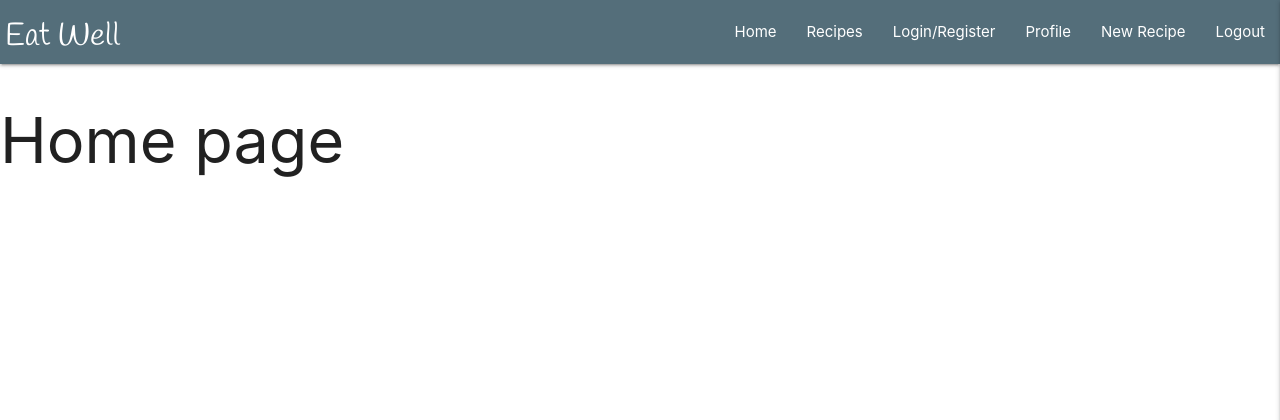
After one commit to Dgoodwin92/eat-well, a Python web app: template templates/home.html in a window 1280 px wide. The commit adds this page. Shown: the top 420 px of the page. Run offline with Jinja, Linux system fonts and the light colour scheme; the template is opened without the code that fills it, so the values that code supplies are empty.

Commit message:
Created add-recipe.html, detail-recipe.html, home.html, login.html and profile.html

```diff
--- a/app.py
+++ b/app.py
@@ -4,6 +4,7 @@ from flask import (
     redirect, request, session, url_for)
 from flask_pymongo import PyMongo
 from bson.objectid import ObjectId
+from werkzeug.security
 if os.path.exists("env.py"):
     import env
 
--- /dev/null
+++ b/templates/add-recipe.html
@@ -0,0 +1,4 @@
+{% extends "base.html" %}
+{% block content %}
+<h1>Add Recipe page</h1>
+{% endblock %}
--- a/templates/base.html
+++ b/templates/base.html
@@ -24,8 +24,8 @@
                 <a href="#!" class="brand-logo">Eat Well</a>
                 <a href="#" data-target="mobile-demo" class="sidenav-trigger right"><i class="fas fa-drumstick-bite"></i></a>
                 <ul class="right hide-on-med-and-down">
-                    <li><a href="{{ url_for('get_recipes') }}">Home</a></li>
-                    <li><a href="badges.html">Recipes</a></li>
+                    <li><a href="">Home</a></li>
+                    <li><a href="{{ url_for('get_recipes') }}">Recipes</a></li>
                     <li><a href="collapsible.html">Login/Register</a></li>
                     <li><a href="collapsible.html">Profile</a></li>
                     <li><a href="collapsible.html">New Recipe</a></li>
--- /dev/null
+++ b/templates/detail-recipe.html
@@ -0,0 +1,4 @@
+{% extends "base.html" %}
+{% block content %}
+<h1>Detail Recipe</h1>
+{% endblock %}
--- /dev/null
+++ b/templates/edit-recipe.html
@@ -0,0 +1,4 @@
+{% extends "base.html" %}
+{% block content %}
+<h1>Edit Recipe page</h1>
+{% endblock %}
--- /dev/null
+++ b/templates/home.html
@@ -0,0 +1,4 @@
+{% extends "base.html" %}
+{% block content %}
+<h1>Home page</h1>
+{% endblock %}
--- /dev/null
+++ b/templates/login.html
@@ -0,0 +1,4 @@
+{% extends "base.html" %}
+{% block content %}
+<h1>login/profile page</h1>
+{% endblock %}
--- /dev/null
+++ b/templates/profile.html
@@ -0,0 +1,4 @@
+{% extends "base.html" %}
+{% block content %}
+<h1>Profile page</h1>
+{% endblock %}
```
